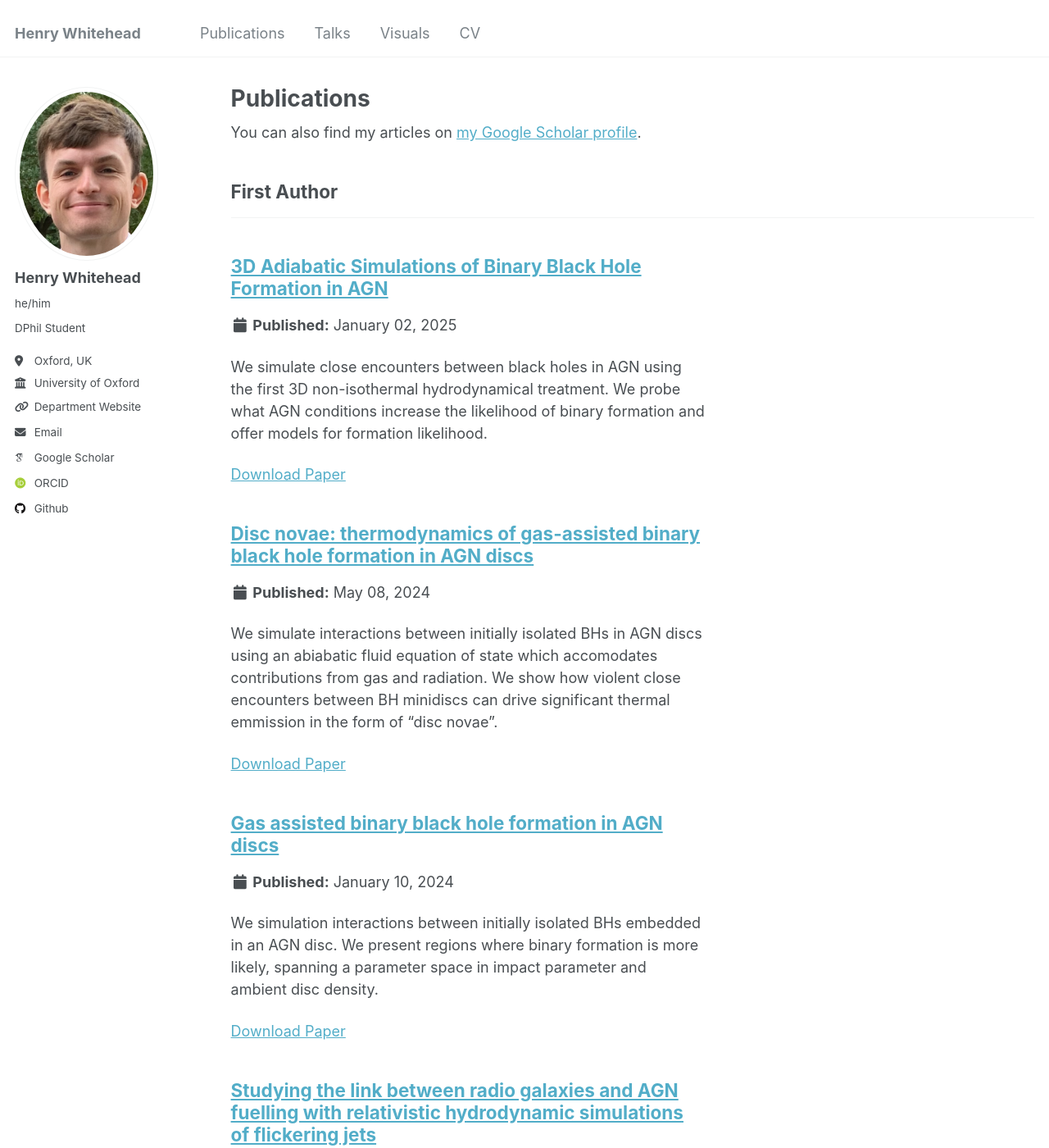
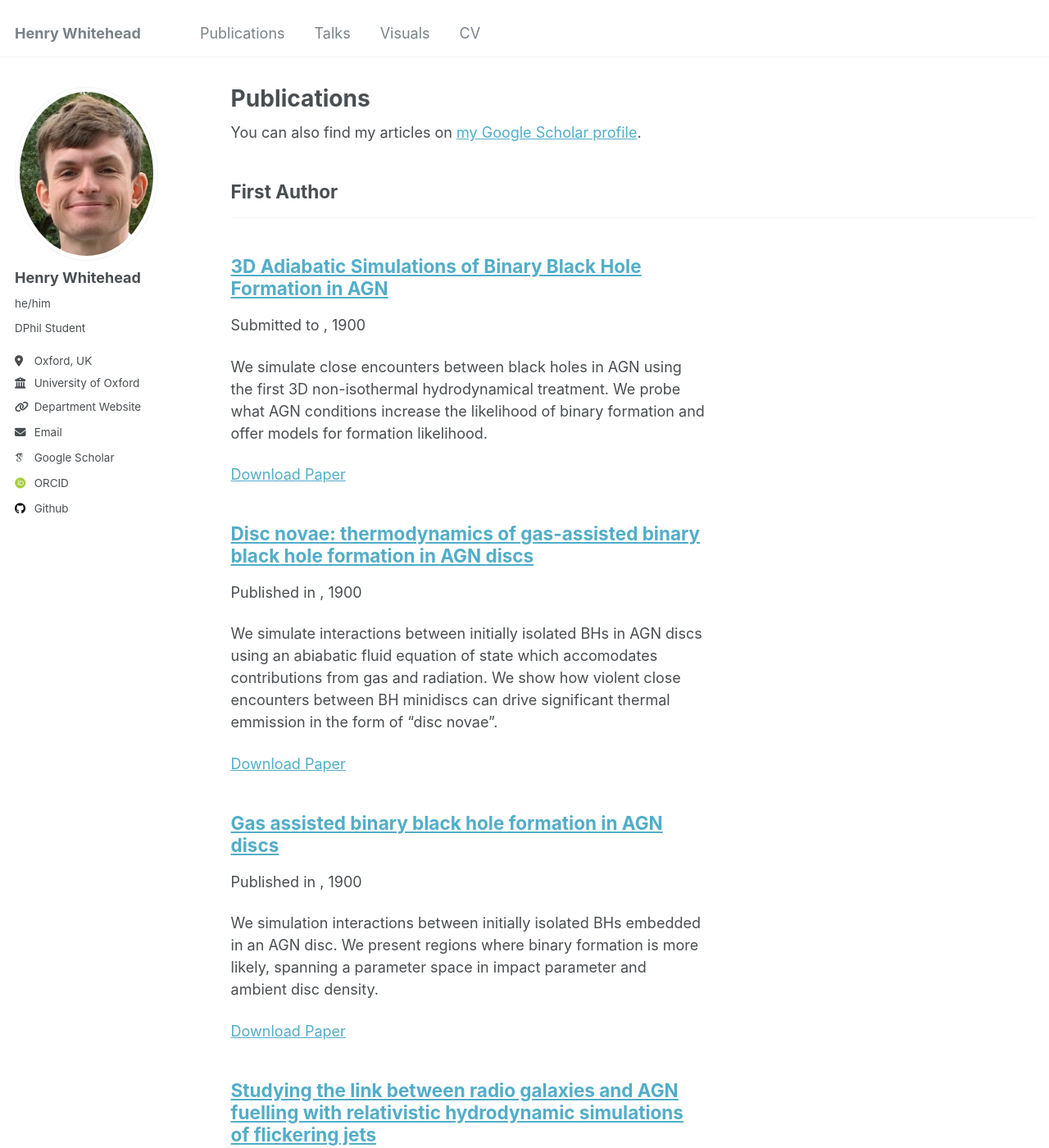
Before and after one commit to hwhitehead/hwhitehead.github.io, a Jekyll site: the page built from _pages/publications.html, in a window 1280 px wide and 1400 px high. Shown: the whole window at 82% size. Built offline with Jekyll 4.4.1, drawn with Linux system fonts in a browser that asks for light colours; some web fonts are replaced; some of the changed text lies outside the part shown.

Commit message:
corrected target for published flag to post

```diff
--- a/_includes/archive-single.html
+++ b/_includes/archive-single.html
@@ -40,9 +40,9 @@
 
         {% if post.collection == 'teaching' %}
           <p> {{ post.type }}, <i>{{ post.venue }}</i>, {{ post.date | default: "1900-01-01" | date: "%Y" }} </p>
-        {% elsif post.collection == 'publications' and page.published == 'true' %}
+        {% elsif post.collection == 'publications' and post.published == 'true' %}
           <p>Published in <i>{{ page.venue }}</i>, {{ page.date | default: "1900-01-01" | date: "%Y" }} </p>
-        {% elsif post.collection == 'publications' and page.published == 'false' %}
+        {% elsif post.collection == 'publications' and post.published == 'false' %}
           <p>Submitted to <i>{{ page.venue }}</i>, {{ page.date | default: "1900-01-01" | date: "%Y" }} </p>
         {% elsif post.date %}
          <p class="page__date"><strong><i class="fa fa-fw fa-calendar" aria-hidden="true"></i> {{ site.data.ui-text[site.locale].date_label | default: "Published:" }}</strong> <time datetime="{{ post.date | default: "1900-01-01" | date_to_xmlschema }}">{{ post.date | default: "1900-01-01" | date: "%B %d, %Y" }}</time></p>
```
